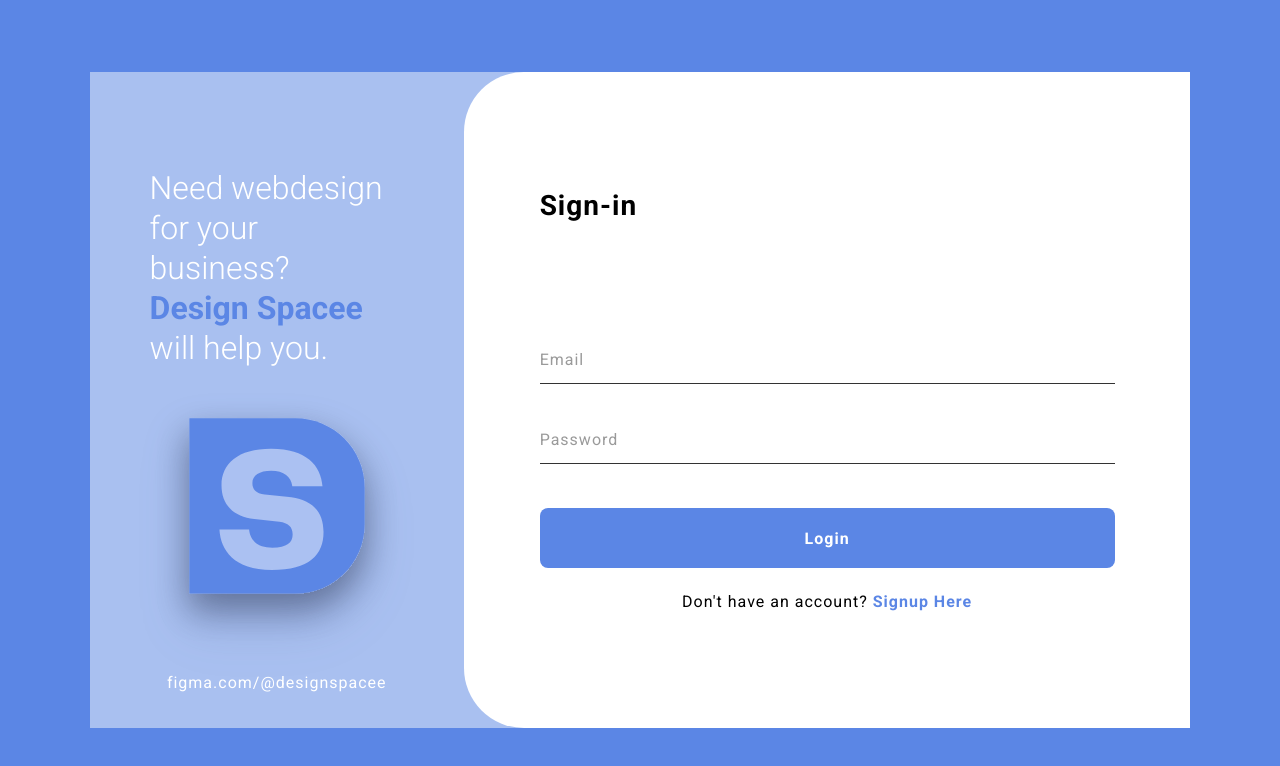
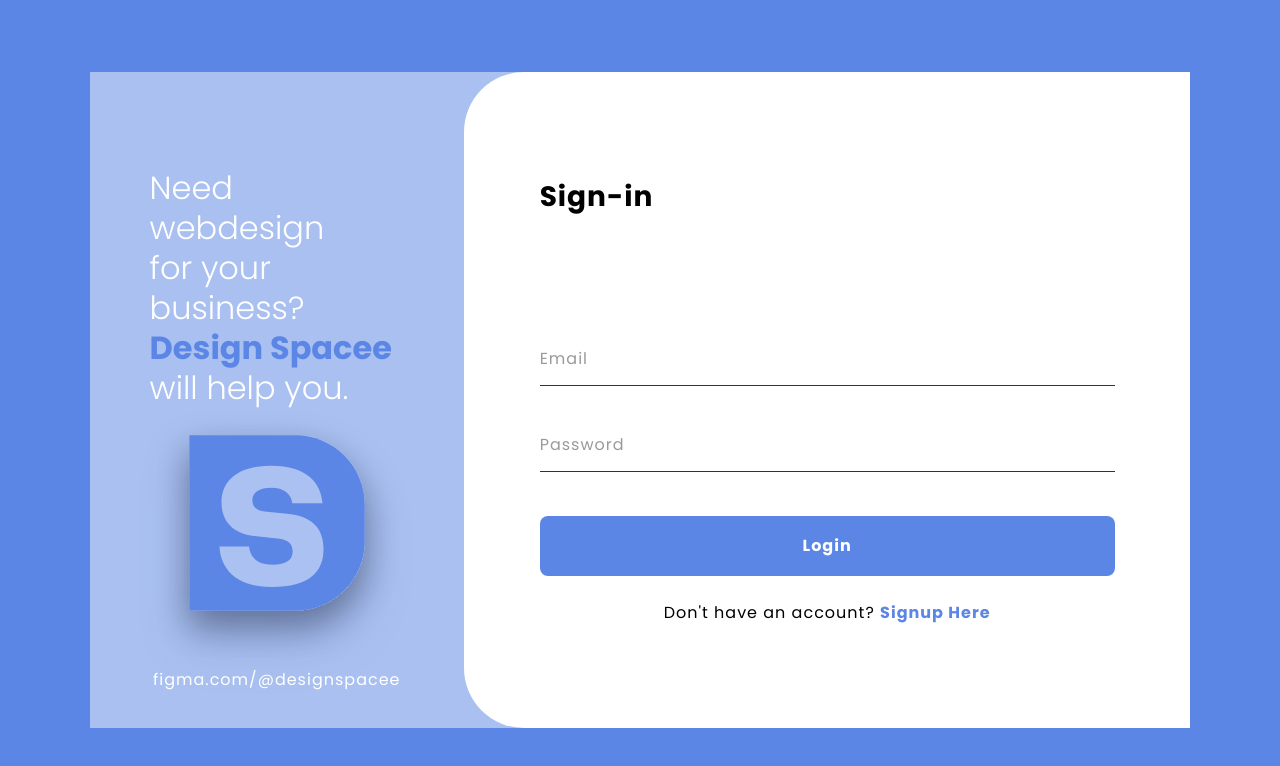
Before and after one commit to Denmark-DC-Bartolome/APPDEV1, a React (Vite) app in the folder F_L04_ReactJsStylingFigmaConversion/: page / in a window 1280 px wide. Shown: the top 766 px of the page. Built offline with nearby package versions, Linux system fonts and the light colour scheme.

Commit message:
Update global font family and adjust text styling

```diff
--- a/F_L04_ReactJsStylingFigmaConversion/src/index.css
+++ b/F_L04_ReactJsStylingFigmaConversion/src/index.css
@@ -1,4 +1,5 @@
 @import url('https://fonts.googleapis.com/css2?family=Roboto:ital,wght@0,100..900;1,100..900&display=swap');
+@import url('https://fonts.googleapis.com/css2?family=Poppins:wght@300;400;700&display=swap');
 
 * {
   box-sizing: border-box;
@@ -7,7 +8,7 @@
 }
 
 body {
-  font-family: "Roboto", sans-serif;
+  font-family: "Poppins", sans-serif;
   font-size: 16px;
   color: #000;
   background: #5b86e5;
```
